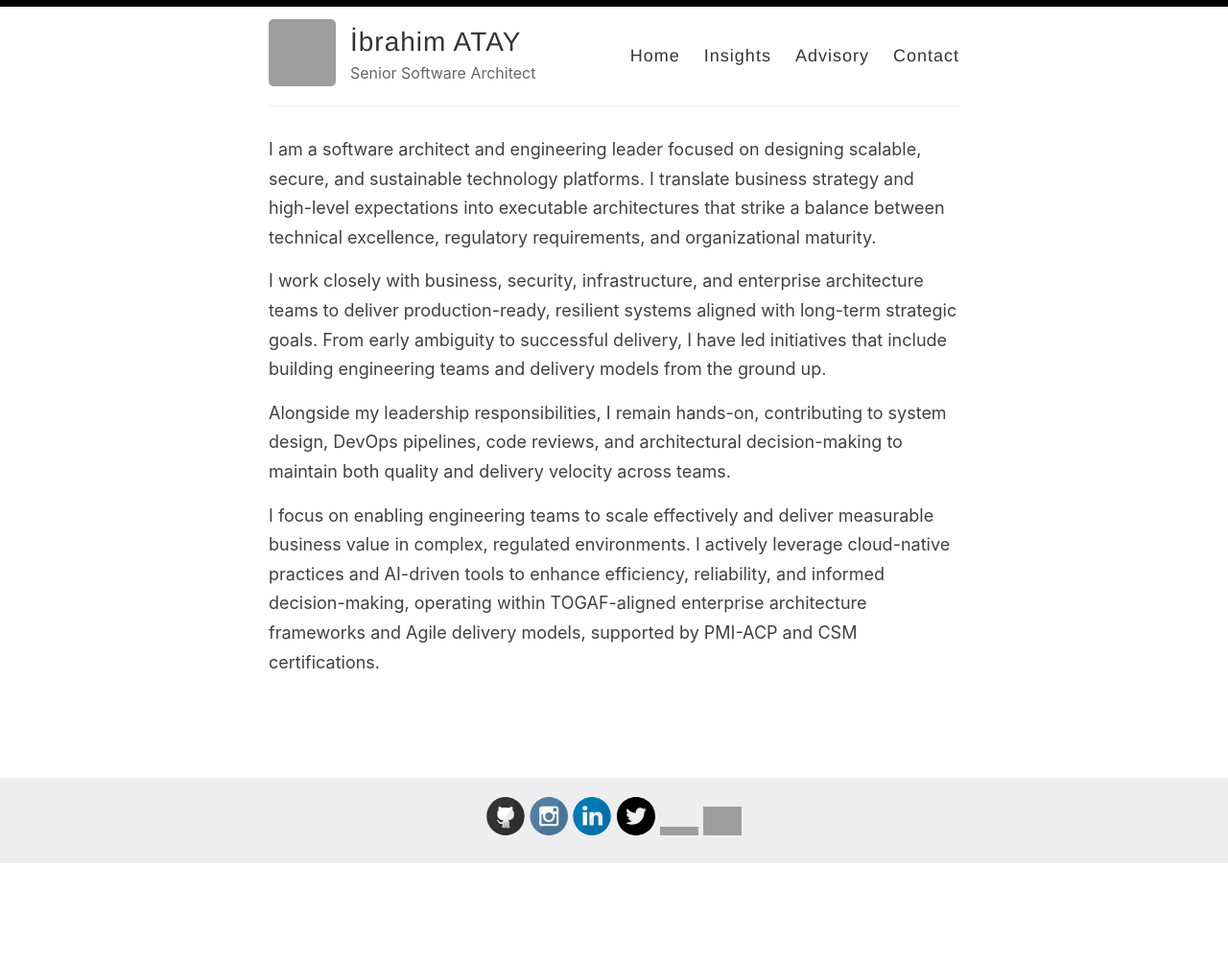
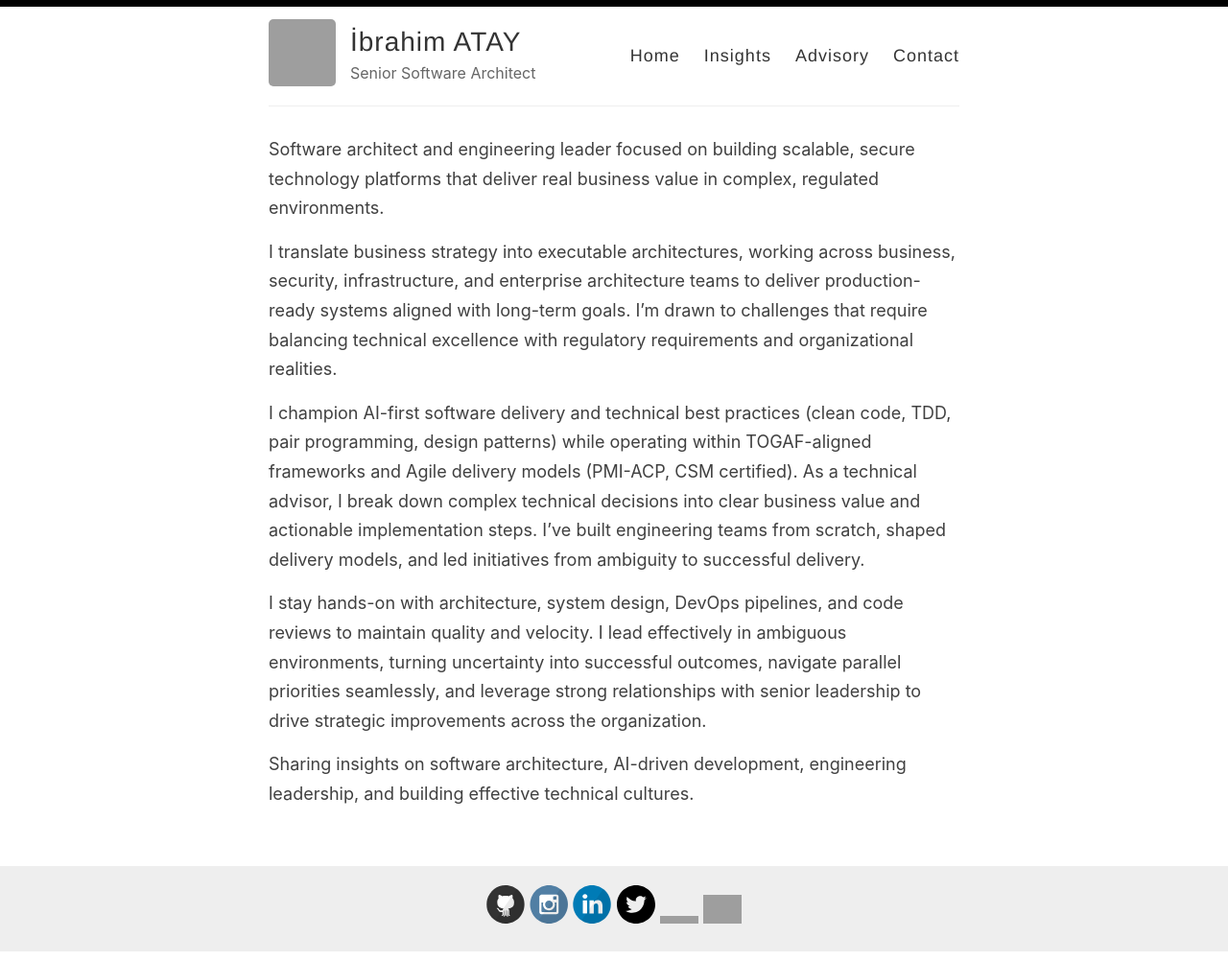
Before and after one commit to ibrahimatay/ibrahimatay.github.io, a Jekyll site: the page built from index.md, in a window 1280 px wide. Shown: the whole page at 96% size. Built offline with Jekyll 4.4.1, drawn with Linux system fonts in a browser that asks for light colours; before the commit the page ends 910 px from its top, so only the background shows below that; grey boxes are pictures that could not be loaded.

Commit message:
Revise personal statement for clarity and focus
Updated personal statement to emphasize AI-first delivery and technical best practices. Revised descriptions of collaboration and leadership roles to reflect a focus on business value and strategic alignment.

```diff
--- a/index.md
+++ b/index.md
@@ -3,10 +3,13 @@
 layout: page
 title:
 ---
-I am a software architect and engineering leader focused on designing scalable, secure, and sustainable technology platforms. I translate business strategy and high-level expectations into executable architectures that strike a balance between technical excellence, regulatory requirements, and organizational maturity.
+Software architect and engineering leader focused on building scalable, secure technology platforms that deliver real business value in complex, regulated environments.
 
-I work closely with business, security, infrastructure, and enterprise architecture teams to deliver production-ready, resilient systems aligned with long-term strategic goals. From early ambiguity to successful delivery, I have led initiatives that include building engineering teams and delivery models from the ground up.
+I translate business strategy into executable architectures, working across business, security, infrastructure, and enterprise architecture teams to deliver production-ready systems aligned with long-term goals. I'm drawn to challenges that require balancing technical excellence with regulatory requirements and organizational realities.
 
-Alongside my leadership responsibilities, I remain hands-on, contributing to system design, DevOps pipelines, code reviews, and architectural decision-making to maintain both quality and delivery velocity across teams.
+I champion AI-first software delivery and technical best practices (clean code, TDD, pair programming, design patterns) while operating within TOGAF-aligned frameworks and Agile delivery models (PMI-ACP, CSM certified).
+As a technical advisor, I break down complex technical decisions into clear business value and actionable implementation steps. I've built engineering teams from scratch, shaped delivery models, and led initiatives from ambiguity to successful delivery.
 
-I focus on enabling engineering teams to scale effectively and deliver measurable business value in complex, regulated environments. I actively leverage cloud-native practices and AI-driven tools to enhance efficiency, reliability, and informed decision-making, operating within TOGAF-aligned enterprise architecture frameworks and Agile delivery models, supported by PMI-ACP and CSM certifications.
+I stay hands-on with architecture, system design, DevOps pipelines, and code reviews to maintain quality and velocity. I lead effectively in ambiguous environments, turning uncertainty into successful outcomes, navigate parallel priorities seamlessly, and leverage strong relationships with senior leadership to drive strategic improvements across the organization.
+
+Sharing insights on software architecture, AI-driven development, engineering leadership, and building effective technical cultures.
```
